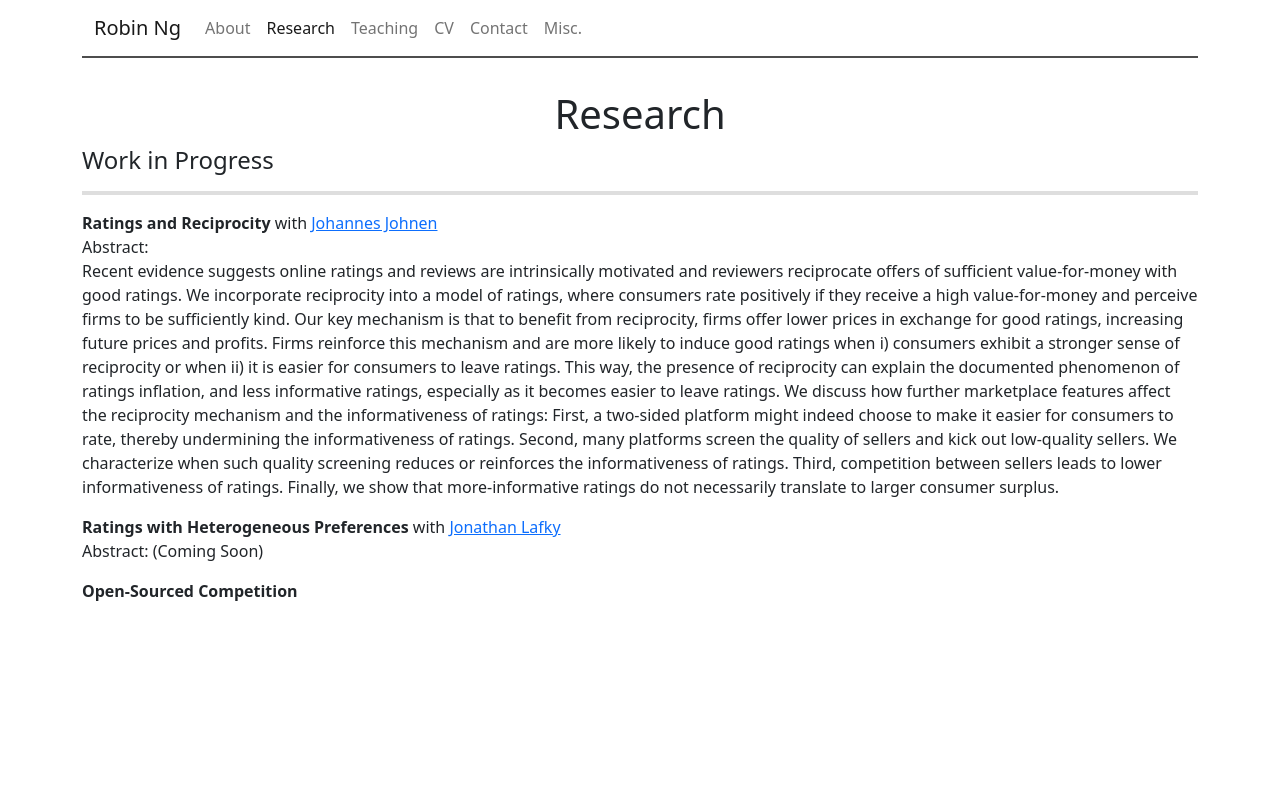
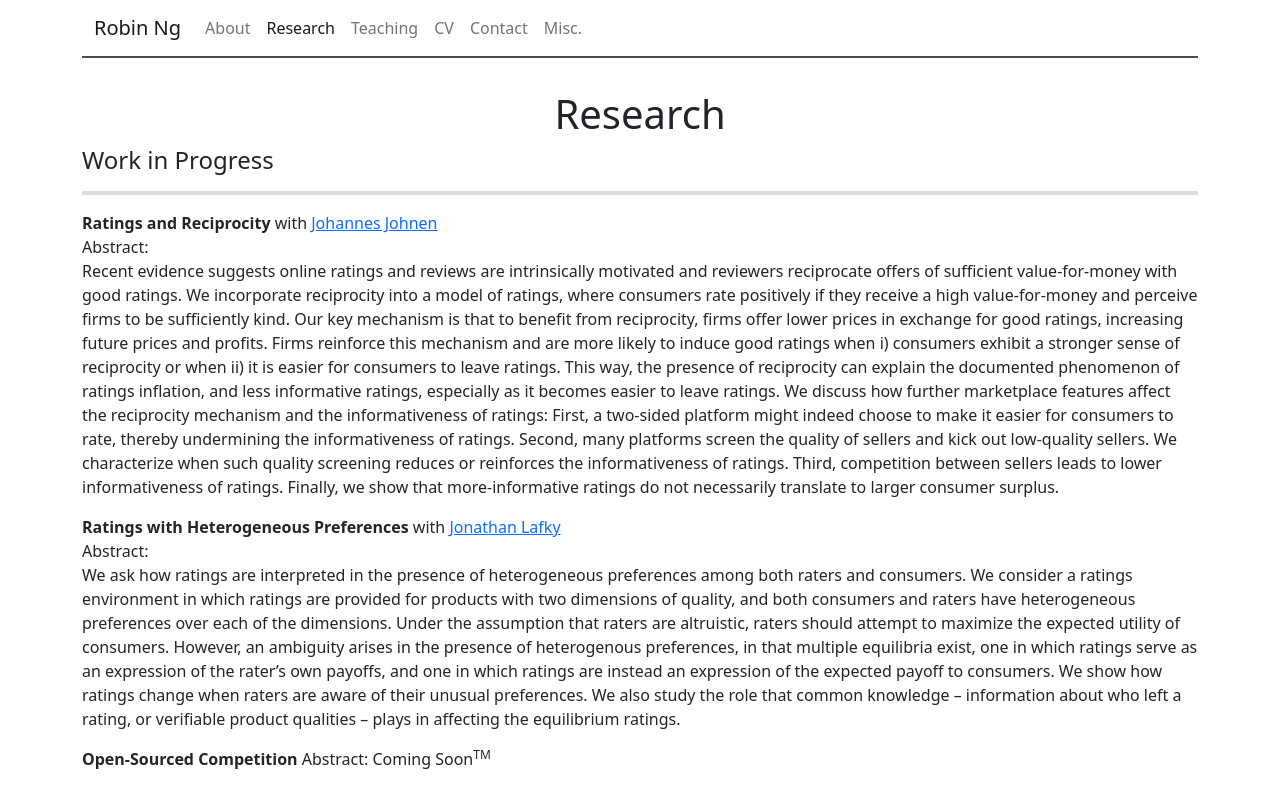
Before and after one commit to robin-ng/1, a Jekyll site: the page built from research.md, in a window 1280 px wide. Shown: the top 808 px of the page. Built offline with Jekyll 4.4.1, drawn with Linux system fonts in a browser that asks for light colours.

Commit message:
update 220322

```diff
--- a/research.md
+++ b/research.md
@@ -14,7 +14,9 @@ Recent evidence suggests online ratings and reviews are intrinsically motivated
 
 
 **Ratings with Heterogeneous Preferences** with [Jonathan Lafky](https://sites.google.com/site/jonathanlafky/home) \
-Abstract: (Coming Soon)
+Abstract:\
+We ask how ratings are interpreted in the presence of heterogeneous preferences among both raters and consumers. We consider a ratings environment in which ratings are provided for products with two dimensions of quality, and both consumers and raters have heterogeneous preferences over each of the dimensions. Under the assumption that raters are altruistic, raters should attempt to maximize the expected utility of consumers. However, an ambiguity arises in the presence of heterogenous preferences, in that multiple equilibria exist, one in which ratings serve as an expression of the rater's own payoffs, and one in which ratings are instead an expression of the expected payoff to consumers. We show how ratings change when raters are aware of their unusual preferences. We also study the role that common knowledge – information about who left a rating, or verifiable product qualities – plays in affecting the equilibrium ratings.
 
 
 **Open-Sourced Competition**
+Abstract: Coming Soon<sup>TM</sup>
```
Also changed, not shown: CV.md (+2 -2 lines).
